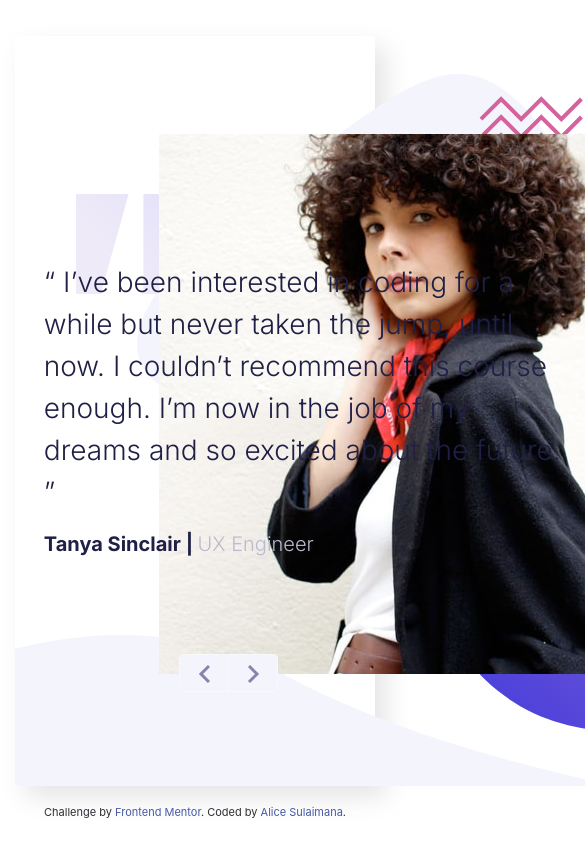
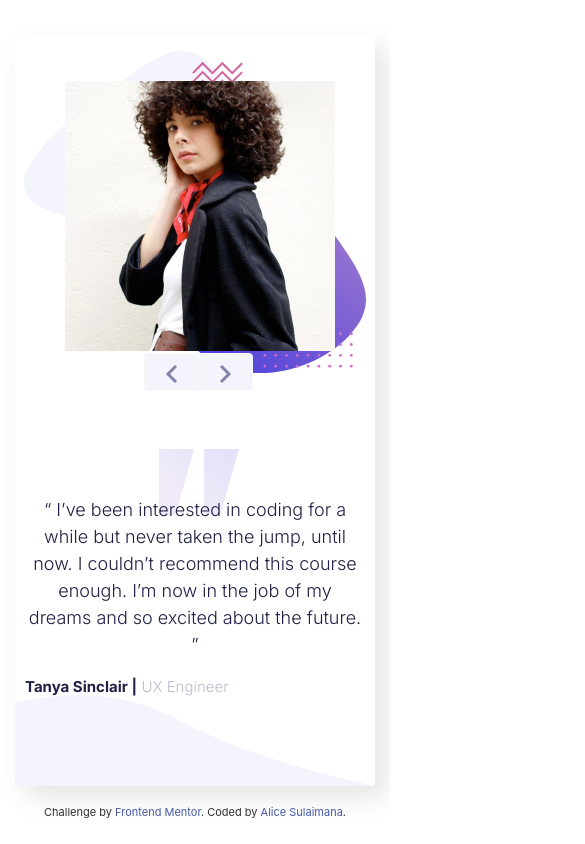
Before and after one commit to asulaimana/FrontEndMentorChallenge, a plain HTML site: page coding-bootcamp-testimonials-slider-master/index.html in a window 390 px wide. Shown: the top 844 px of the page, 585 px wide, since content can reach past the window. Drawn offline with nearby package versions, Linux system fonts and the light colour scheme.

Commit message:
Update styles.css
Changed Media Queries

```diff
--- a/coding-bootcamp-testimonials-slider-master/scripts/styles.css
+++ b/coding-bootcamp-testimonials-slider-master/scripts/styles.css
@@ -38,6 +38,10 @@
     left: 8%;
 }
 
+.testimonial-div1, .testimonial-div2 {
+    display: inline-block;
+}
+
 #pattern-quotes {
     z-index: 0;
     position: absolute;
@@ -50,7 +54,6 @@
     position: absolute;
     top: 13%;
     left: 40%;
-    /*box-shadow: 0 4px 8px 0 rgba(0, 0, 0, 0.2), 0 6px 20px 0 rgba(0, 0, 0, 0.19);*/
 }
 
 #pattern-bg {
@@ -64,12 +67,11 @@
     z-index: 2;
     position: absolute;
     top: 107%;
-    left: 45%;
-    border-radius: 40%;
+    left: 50%;
 }
 
 .btn {
-    width: 50px;
+    width: 55px;
     transition-duration: 0.4s;
     background-color: #f4f4fc !important;
 }
@@ -87,50 +89,45 @@
     color: hsl(228, 45%, 44%);
 }
 
-/* Small devices (landscape phones, 576px and up)
-@media (min-width: 576px) { ... }*/
+/* Responsive Design + Media Queries */
 
-/* Medium devices (tablets, 768px and up) */
-@media (min-width: 768px) {
-    .testimonial-container {
-        top: 72%;
+@media screen and (max-width:500px) {
+    #pattern-bg {
+        width: 95%;
+        top: 2%;
+        left: 2.5%;
+    }
+    #pattern-quotes {
+        width: 80px;
+        top: 55%;
+        left: 40%;
+    }
+    #image-auth1, #image-auth2 {
+        width: 75%;
+        top: 6%;
+        left: 14%;
     }
     .card-text {
-        font-size: 20px;
+        font-size: 18px;
+        text-align: center;
     }
-    #auth-name {
+    #auth-name, #auth-job {
         font-size: 15px;
     }
-    #auth-job {
-        font-size: 15px;
+    .testimonial-div1, .testimonial-div2 {
+        display: block;
     }
-    #pattern-bg {
-        top: 3%;
-        left: 10%;
-        width: 75%;
-        height: auto;
+    .testimonial-container {
+        top: 60%;
+        left: 0;
+        padding: 10px;
+        width: 100% !important;
     }
-    #pattern-quotes {
-        z-index: 2;
-        top: 66%;
-        left: 15%;
-        width: 13%;
-        height: auto;
-    }
-    #image-auth1, #image-auth2 {
-        top: 9%;
-        left: 20%;
-        width: 60%;
-        height: auto;
+    .card-img-bottom {
+        width: 100% !important;
     }
     .btn-group {
-        top: 82%;
-        left: 35%;
+        top: 48%;
+        left: 34%;
     }
- }
-
-/* Large devices (desktops, 992px and up)
-@media (min-width: 992px) { ... }*/
-
-/* Extra large devices (large desktops, 1200px and up)
-@media (min-width: 1200px) { ... }*/
+}
```
